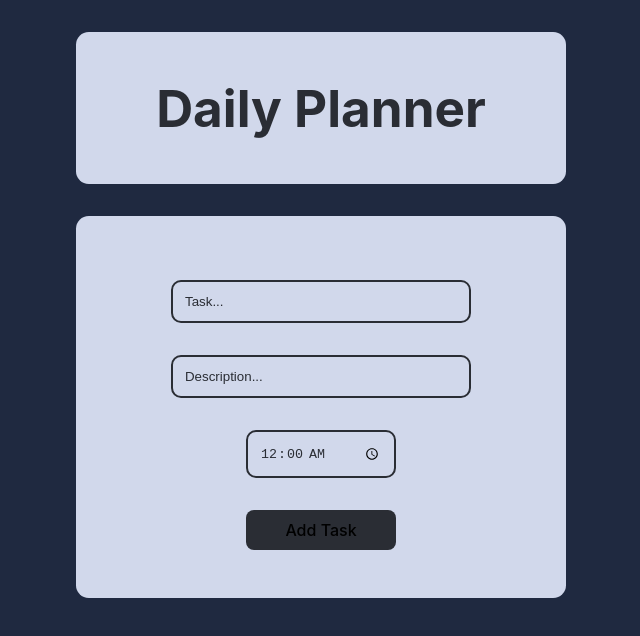
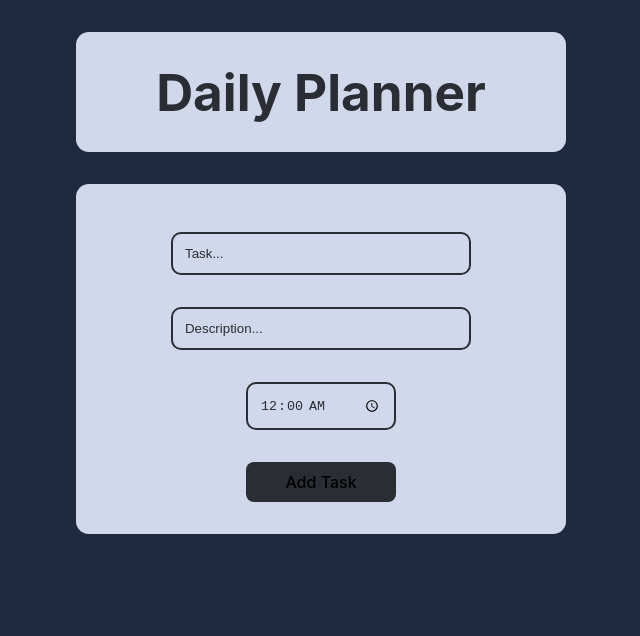
Before and after one commit to DeanWalsh/Daily-Planner, a React (Vite) app in the folder client/: page / in a window 1280 px wide. Shown: the top 636 px of the page, without its empty margins (319-959 px from the left). Built offline with nearby package versions, Linux system fonts and the light colour scheme.

Commit message:
Fix CSS Structure

```diff
--- a/client/src/App.css
+++ b/client/src/App.css
@@ -126,7 +126,7 @@ button:focus-visible {
 }
 
 .pad {
-  padding: 3rem 5rem;
+  padding: 2rem 5rem;
 }
 
 
```
